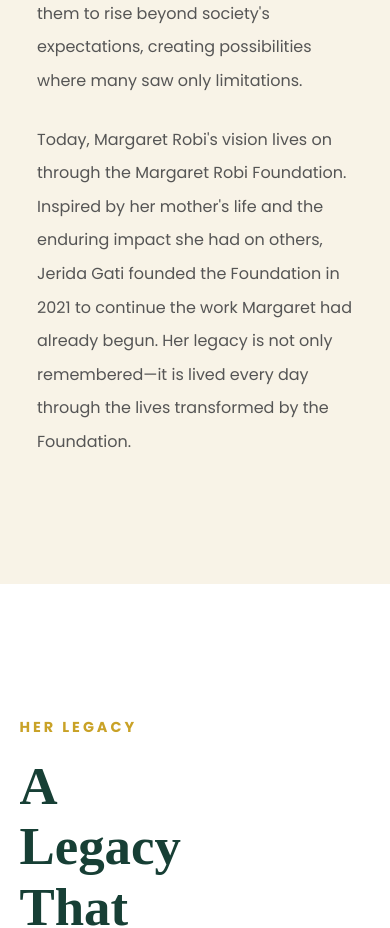
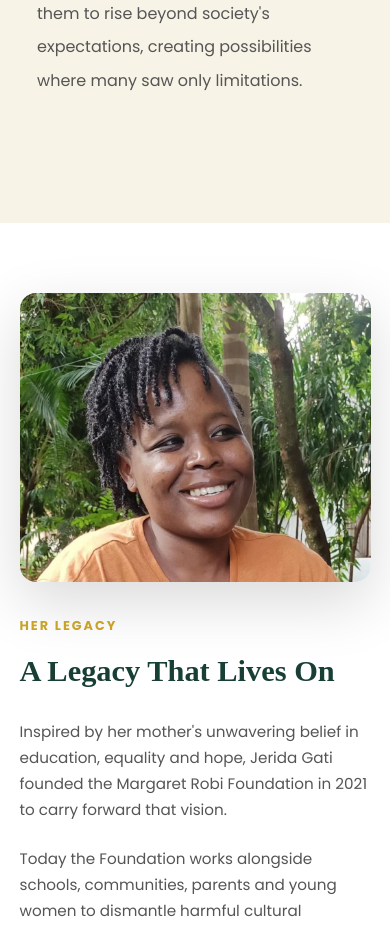
Before and after one commit to boyani-Otieno/gati-foundation, a React (Create React App) app: page /inspiration in a window 390 px wide. Shown: the part 1920-2848 px from the top of the page. Built offline with nearby package versions, Linux system fonts and the light colour scheme.

Commit message:
Minir edits

```diff
--- a/src/components/about/Inspiration.jsx
+++ b/src/components/about/Inspiration.jsx
@@ -73,8 +73,8 @@ const Inspiration = () => {
               for those who come after them. Margaret Robi was one of those
               women. Having lived through many of the challenges that continue
               to limit the opportunities and lives of girls and young women
-              today—including harmful cultural practices, inequality and
-              barriers to education—she believed that no girl's future should
+              today including harmful cultural practices, inequality and
+              barriers to education she believed that no girl's future should
               be determined by those circumstances, but by her own potential.
             </p>
 
@@ -87,16 +87,6 @@ const Inspiration = () => {
               all, she inspired them to rise beyond society's expectations,
               creating possibilities where many saw only limitations.
             </p>
-
-            <p>
-              Today, Margaret Robi's vision lives on through the Margaret Robi
-              Foundation. Inspired by her mother's life and the enduring impact
-              she had on others, Jerida Gati founded the Foundation in 2021 to
-              continue the work Margaret had already begun. Her legacy is not
-              only remembered—it is lived every day through the lives
-              transformed by the Foundation.
-            </p>
-
           </div>
 
         </div>
--- a/src/components/about/Inspiration.module.css
+++ b/src/components/about/Inspiration.module.css
@@ -328,6 +328,35 @@ RESPONSIVE
         font-size:2.2rem;
     }
 
+    @media (max-width: 992px){
+
+    .legacySection{
+        padding:100px 0;
+    }
+
+    .legacyGrid{
+        grid-template-columns:1fr;
+        gap:50px;
+    }
+
+    .textSide{
+        order:2;
+    }
+
+    .imageSide{
+        order:1;
+    }
+
+    .textSide h2{
+        font-size:2.8rem;
+    }
+
+    .textSide p{
+        font-size:1rem;
+    }
+
+}
+
 }
 
 @media(max-width:768px){
@@ -369,6 +398,33 @@ RESPONSIVE
         padding:35px 30px;
     }
 
+     .legacySection{
+        padding:80px 0;
+    }
+
+    .legacyGrid{
+        gap:40px;
+    }
+
+    .textSide h2{
+        font-size:2.2rem;
+        line-height:1.2;
+    }
+
+    .textSide p{
+        font-size:.98rem;
+        line-height:1.8;
+    }
+
+    .sectionTag{
+        font-size:.8rem;
+        letter-spacing:2px;
+    }
+
+    .imageSide img{
+        border-radius:18px;
+    }
+
 }
 
 @media(max-width:480px){
@@ -399,4 +455,25 @@ RESPONSIVE
         max-width:280px;
     }
 
+    .legacySection{
+        padding:70px 0;
+    }
+
+    .textSide h2{
+        font-size:1.9rem;
+    }
+
+    .textSide p{
+        font-size:.95rem;
+        line-height:1.7;
+    }
+
+    .legacyGrid{
+        gap:30px;
+    }
+
+    .imageSide img{
+        border-radius:16px;
+    }
+
 }
--- a/src/index.css
+++ b/src/index.css
@@ -1,5 +1,6 @@
 body {
   margin: 0;
+  overflow-x:hidden;
   font-family: -apple-system, BlinkMacSystemFont, 'Segoe UI', 'Roboto', 'Oxygen',
     'Ubuntu', 'Cantarell', 'Fira Sans', 'Droid Sans', 'Helvetica Neue',
     sans-serif;
```
